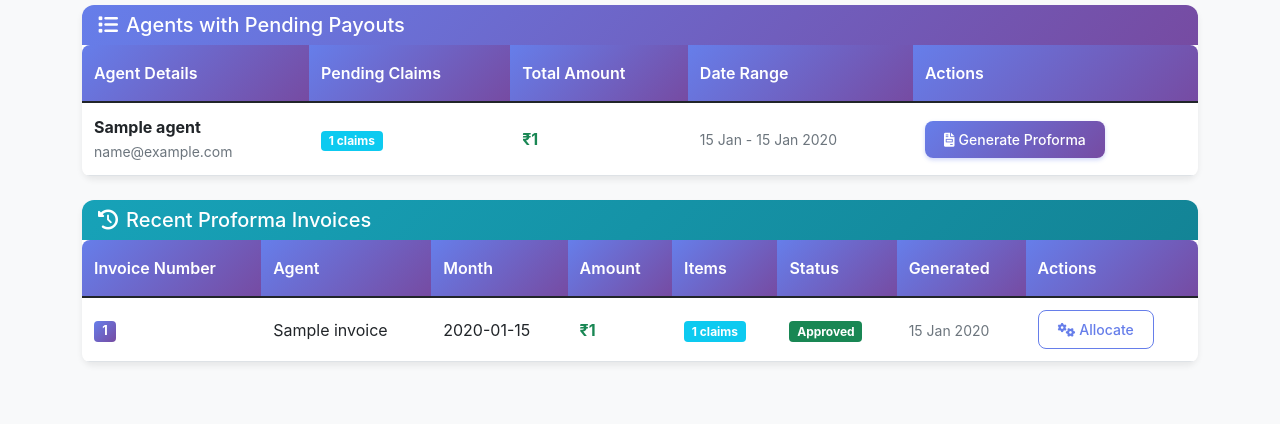
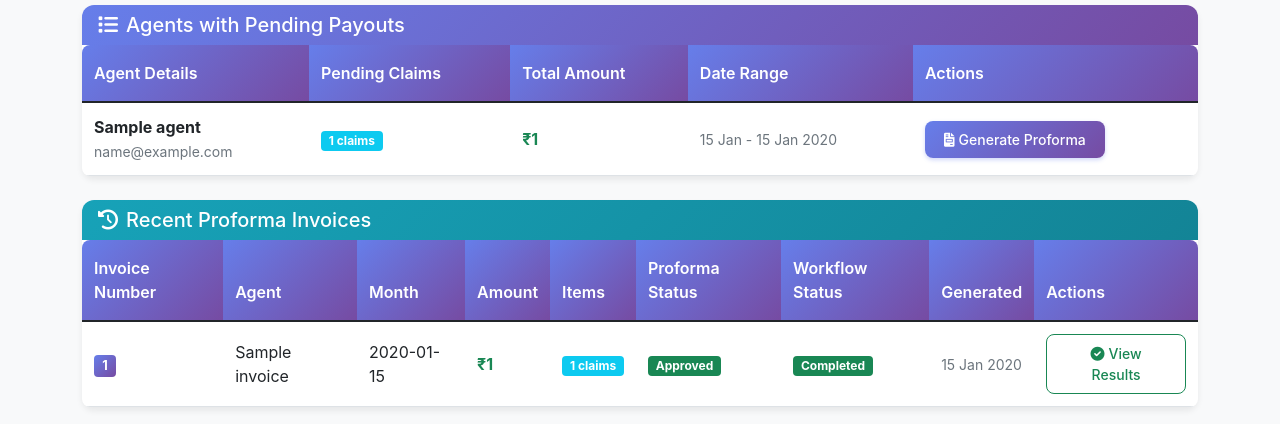
Before and after one commit to saquelainwf/asdf, a Flask app: template templates/admin/payouts_dashboard.html in a window 1280 px wide. Shown: the part 376-800 px from the top of the page. Run offline with Flask 3, Linux system fonts and the light colour scheme; the template is opened without the code that fills it: most values are stand-ins (such as "Sample title", 1, 10 or a date in 2020).

Commit message:
invoices duplicate issue fixed

```diff
--- a/templates/admin/payouts_dashboard.html
+++ b/templates/admin/payouts_dashboard.html
@@ -150,7 +150,8 @@
                                 <th>Month</th>
                                 <th>Amount</th>
                                 <th>Items</th>
-                                <th>Status</th>
+                                <th>Proforma Status</th>
+                                <th>Workflow Status</th>
                                 <th>Generated</th>
                                 <th>Actions</th>
                             </tr>
@@ -175,13 +176,48 @@
                                     </span>
                                 </td>
                                 <td>
+                                    {% if invoice.workflow_state == 'ALLOCATION_NEEDED' %}
+                                        <span class="badge bg-warning">Needs Allocation</span>
+                                    {% elif invoice.workflow_state == 'INVOICES_NEEDED' %}
+                                        <span class="badge bg-info">Ready for Invoices</span>
+                                    {% elif invoice.workflow_state == 'APPROVAL_NEEDED' %}
+                                        <span class="badge bg-primary">Awaiting Approval</span>
+                                    {% elif invoice.workflow_state == 'COMPLETED' %}
+                                        <span class="badge bg-success">Completed</span>
+                                    {% else %}
+                                        <span class="badge bg-secondary">Unknown</span>
+                                    {% endif %}
+                                </td>
+                                <td>
                                     <small class="text-muted">{{ invoice.generated_at.strftime('%d %b %Y') }}</small>
                                 </td>
                                 <td>
-                                    <a href="{{ url_for('payouts.allocation_form', invoice_id=invoice.id) }}"
-                                       class="btn btn-sm btn-outline-primary">
-                                        <i class="fas fa-cogs me-1"></i>Allocate
-                                    </a>
+                                    {% if invoice.workflow_state == 'ALLOCATION_NEEDED' %}
+                                        <a href="{{ url_for('payouts.allocation_form', invoice_id=invoice.id) }}"
+                                           class="btn btn-sm btn-primary">
+                                            <i class="fas fa-percentage me-1"></i>Allocate
+                                        </a>
+                                    {% elif invoice.workflow_state == 'INVOICES_NEEDED' %}
+                                        <a href="{{ url_for('payouts.generate_final_invoices', allocation_id=invoice.allocation_id) }}"
+                                           class="btn btn-sm btn-success">
+                                            <i class="fas fa-file-invoice me-1"></i>Generate Invoices
+                                        </a>
+                                    {% elif invoice.workflow_state == 'APPROVAL_NEEDED' %}
+                                        <a href="{{ url_for('payouts.review_final_invoices', allocation_id=invoice.allocation_id) }}"
+                                           class="btn btn-sm btn-warning">
+                                            <i class="fas fa-eye me-1"></i>Review Invoices
+                                        </a>
+                                    {% elif invoice.workflow_state == 'COMPLETED' %}
+                                        <a href="{{ url_for('payouts.review_final_invoices', allocation_id=invoice.allocation_id) }}"
+                                           class="btn btn-sm btn-outline-success">
+                                            <i class="fas fa-check-circle me-1"></i>View Results
+                                        </a>
+                                    {% else %}
+                                        <a href="{{ url_for('payouts.allocation_form', invoice_id=invoice.id) }}"
+                                           class="btn btn-sm btn-outline-primary">
+                                            <i class="fas fa-cogs me-1"></i>Manage
+                                        </a>
+                                    {% endif %}
                                 </td>
                             </tr>
                             {% endfor %}
```
Also changed, not shown: invoices/db.py (+36 -4 lines).
